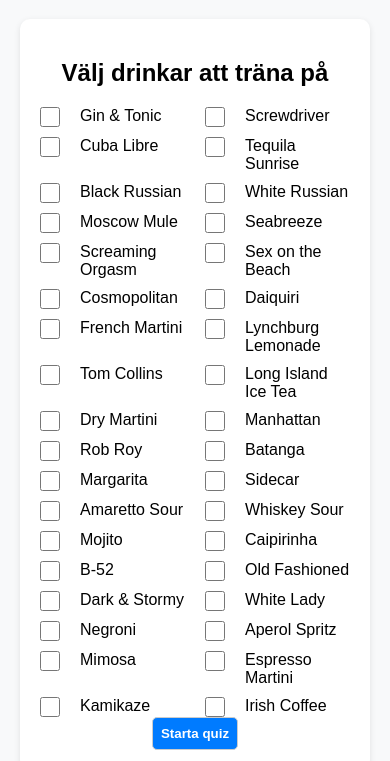
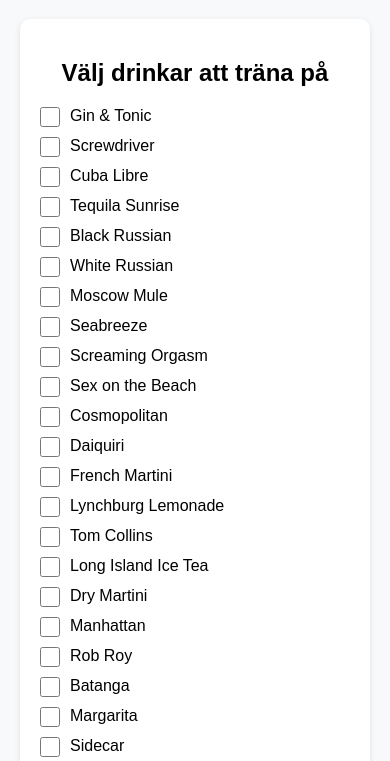
Before and after one commit to felixsorenson-crypto/drinkquiz.github.io, a plain HTML site: page index.html in a window 390 px wide. Shown: the part 82-843 px from the top of the page. Drawn offline with Linux system fonts and the light colour scheme.

Commit message:
Implement responsive layout for checkboxes
Added responsive layout for checkboxes on smaller screens.

```diff
--- a/index.html
+++ b/index.html
@@ -60,6 +60,14 @@ button:hover { background: #0056b3; }
   justify-content: center;
   align-items: center;
   margin: 0 auto;
+}
+
+/* Responsiv layout: 1 kolumn på smalare skärmar */
+@media (max-width: 600px) {
+  #checkboxes {
+    grid-template-columns: auto 1fr; /* checkbox + namn per rad */
+    gap: 10px 10px;
+  }
 }
 </style>
 </head>
```
